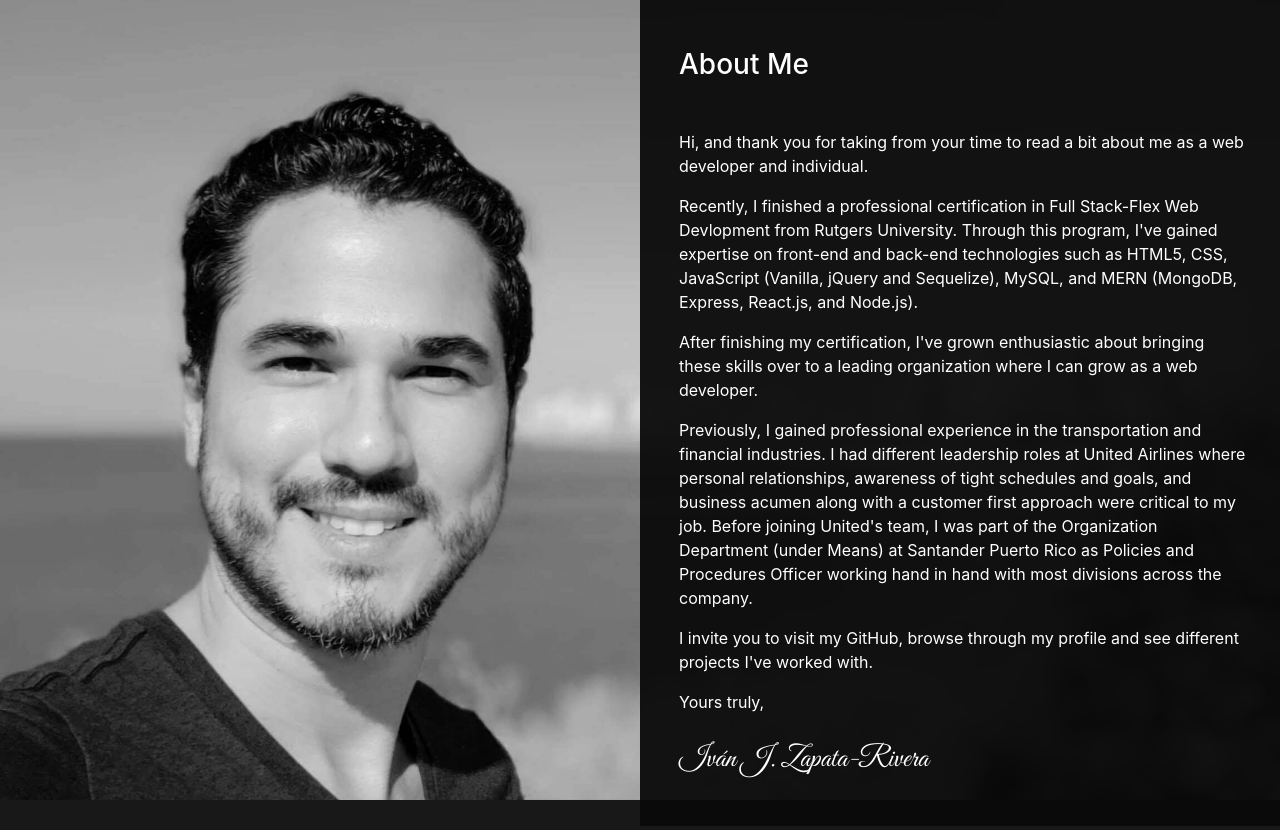
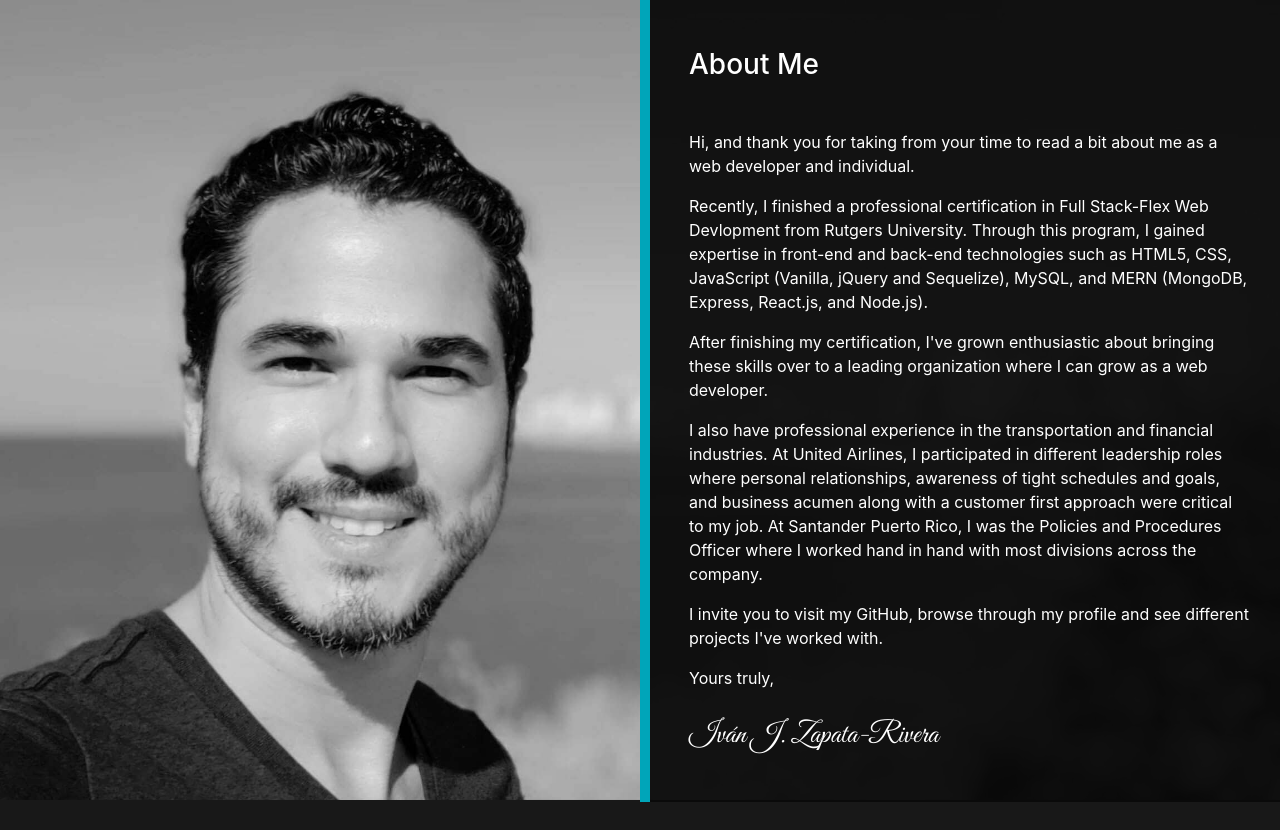
Before and after one commit to ivanzapatarivera/ivanzapatarivera, a website with bundled scripts: page assets/html/index.html in a window 1280 px wide. Both pictures are taken after a click on the element "About Me". After the commit the page ends 806 px from the top, so only its background shows below. Built offline with nearby package versions, Linux system fonts and the light colour scheme; a web font is replaced by a local one.

Commit message:
style ok

```diff
--- a/assets/css/style.css
+++ b/assets/css/style.css
@@ -78,9 +78,9 @@ body {
   }
 }
 
-/* ********* */
-/* ICONS BOX */
-/* ********* */
+/* ******************* */
+/* ICONS BOX AND PAGES */
+/* ******************* */
 .iconsBox {
   color: whitesmoke;
   font-size: 1.75rem;
@@ -93,7 +93,6 @@ body {
   top: 0;
   height: auto;
   min-height: 100vh;
-
   background-color: rgba(10, 10, 10, 0.95);
 }
 
@@ -105,6 +104,7 @@ body {
 
 .aboutMePage {
   right: 0;
+  border-left: rgb(0, 165, 185) 10px solid;
 }
 
 .aboutMeContent {
@@ -112,9 +112,6 @@ body {
   min-height: 100vh;
 }
 
-.aboutMeContentLeftSide {
-  background-color: transparent;
-}
 
 /* ********* */
 /* LINKS BOX */
--- a/assets/js/pages/aboutme.js
+++ b/assets/js/pages/aboutme.js
@@ -6,9 +6,9 @@ function aboutMeContents() {
                                 <div class="col-12 pl-4 pr-3">
                                     <h3 class="pt-5">About Me</h3>
                                     <p class="mt-5">Hi, and thank you for taking from your time to read a bit about me as a web developer and individual.</p>
-                                    <p>Recently, I finished a professional certification in Full Stack-Flex Web Devlopment from Rutgers University. Through this program, I've gained expertise on front-end and back-end technologies such as HTML5, CSS, JavaScript (Vanilla, jQuery and Sequelize), MySQL, and MERN (MongoDB, Express, React.js, and Node.js).</p>
+                                    <p>Recently, I finished a professional certification in Full Stack-Flex Web Devlopment from Rutgers University. Through this program, I gained expertise in front-end and back-end technologies such as HTML5, CSS, JavaScript (Vanilla, jQuery and Sequelize), MySQL, and MERN (MongoDB, Express, React.js, and Node.js).</p>
                                     <p>After finishing my certification, I've grown enthusiastic about bringing these skills over to a leading organization where I can grow as a web developer.</p>
-                                    <p>Previously, I gained professional experience in the transportation and financial industries. I had different leadership roles at United Airlines where personal relationships, awareness of tight schedules and goals, and business acumen along with a customer first approach were critical to my job. Before joining United's team, I was part of the Organization Department (under Means) at Santander Puerto Rico as Policies and Procedures Officer working hand in hand with most divisions across the company.</p>
+                                    <p>I also have professional experience in the transportation and financial industries. At United Airlines, I participated in different leadership roles where personal relationships, awareness of tight schedules and goals, and business acumen along with a customer first approach were critical to my job. At Santander Puerto Rico, I was the Policies and Procedures Officer where I worked hand in hand with most divisions across the company.</p>
                                     <p>I invite you to visit my GitHub, browse through my profile and see different projects I've worked with.</p>
                                     <p class="mb-4">Yours truly,</p>
                                     <p class="pb-5 signature">Iv&aacute;n J. Zapata-Rivera</p>
```
